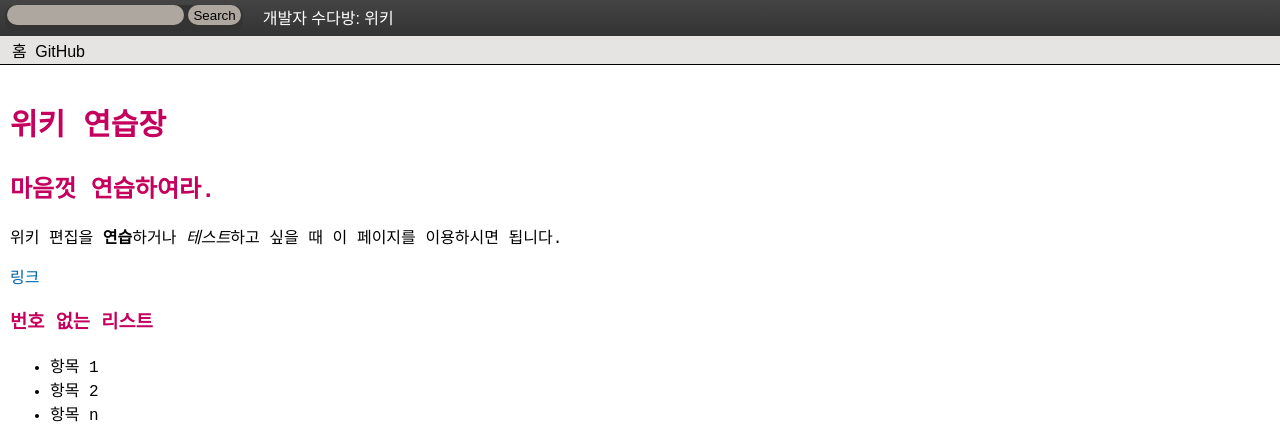
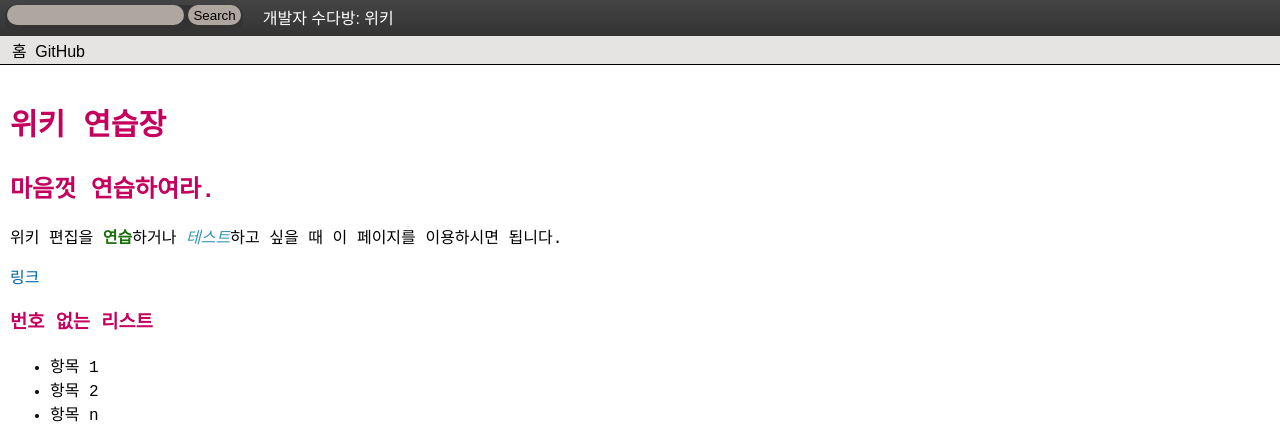
Before and after one commit to devroom-org/wiki, a Jekyll site: the page built from wiki/wiki-edit-practice.md, in a window 1280 px wide. Shown: the top 424 px of the page. Built offline with Jekyll 4.4.1, drawn with Linux system fonts in a browser that asks for light colours.

Commit message:
Edited text colors.

```diff
--- a/_sass/_variables.scss
+++ b/_sass/_variables.scss
@@ -15,6 +15,8 @@ $cool_grey: #333333;
 $warm_grey_30: #E6E4E2;
 
 $link: #0065AD;
+$bold: #196E09;
+$italic: #3795B7;
 
 $header: #C5005D;
 
--- a/style.scss
+++ b/style.scss
@@ -102,6 +102,14 @@ a {
 	text-decoration: none;
 }
 
+strong {
+	color: $bold;
+}
+
+em {
+	color: $italic;
+}
+
 blockquote {
 	font-family: $serif;
 	font-style: italic;
```
